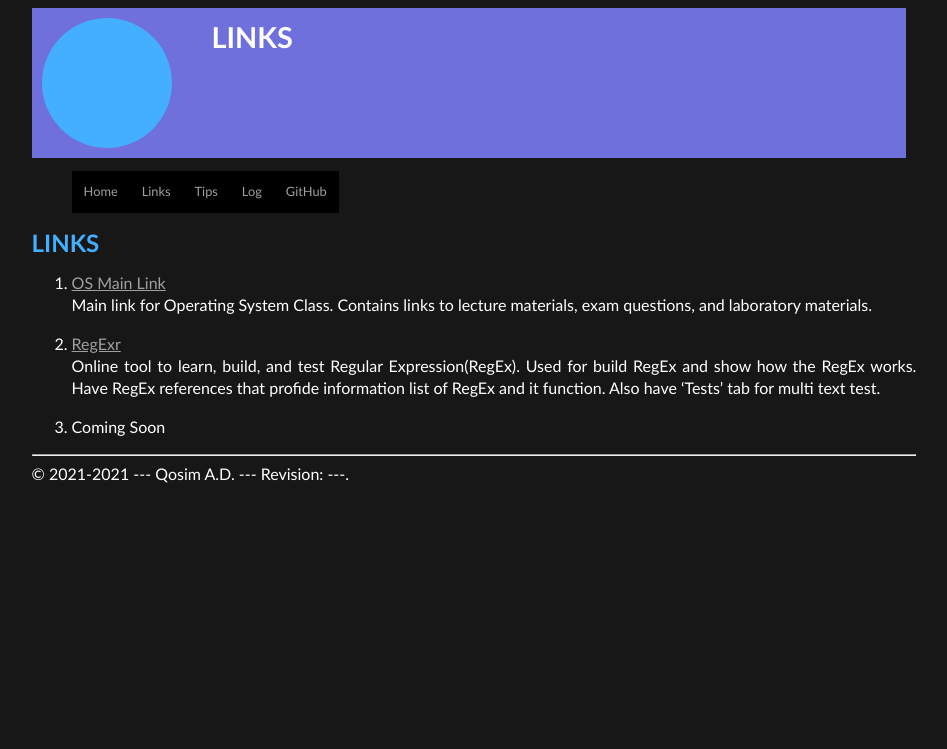
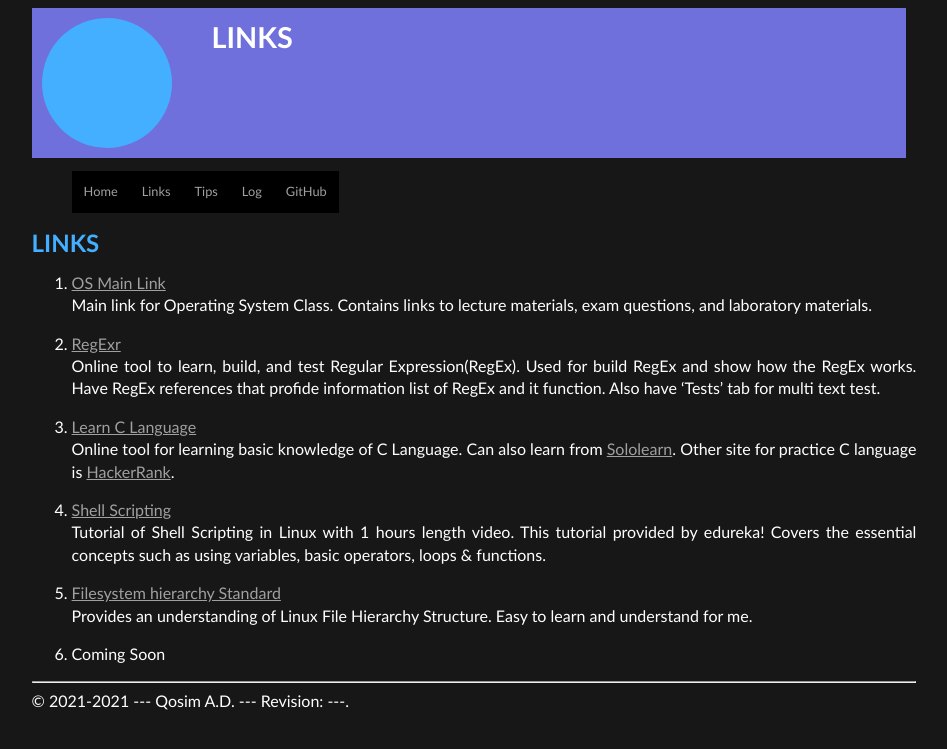
Before and after one commit to qdave5/os212, a Jekyll site: the page built from links.md, in a window 1280 px wide. Shown: the top 749 px of the page, without its empty margins (166-1113 px from the left). Built offline with Jekyll 4.4.1, drawn with Linux system fonts in a browser that asks for light colours; our own code applies the rules of GitHub Pages for plain Markdown files.

```diff
--- a/TXT/myrank.txt
+++ b/TXT/myrank.txt
@@ -2,3 +2,6 @@
 ZCZC W02 ramdhanfirdaus
 ZCZC W02 rakazet
 ZCZC W02 raihanyx
+ZCZC W03 rfauzan46
+ZCZC W03 reeve02
+ZCZC W03 rickyantowm
--- a/links.md
+++ b/links.md
@@ -14,4 +14,18 @@ Used for build RegEx and show how the RegEx works.
 Have RegEx references that profide information list of RegEx and it function.
 Also have 'Tests' tab for multi text test.
 
-3. Coming Soon
+3. [Learn C Language](https://www.learn-c.org/)<br>
+Online tool for learning basic knowledge of C Language.
+Can also learn from [Sololearn](https://www.sololearn.com/).
+Other site for practice C language is [HackerRank](https://www.hackerrank.com/).
+
+4. [Shell Scripting](https://www.youtube.com/watch?v=GtovwKDemnI&t=2s)<br>
+Tutorial of Shell Scripting in Linux with 1 hours length video.
+This tutorial provided by edureka!
+Covers the essential concepts such as using variables, basic operators, loops & functions.
+
+5. [Filesystem hierarchy Standard](https://www.geeksforgeeks.org/linux-file-hierarchy-structure/)<br>
+Provides an understanding of Linux File Hierarchy Structure.
+Easy to learn and understand for me.
+
+6. Coming Soon
```
Also changed, not shown: TXT/mylog.txt (+13 -0 lines), 4 other files.
